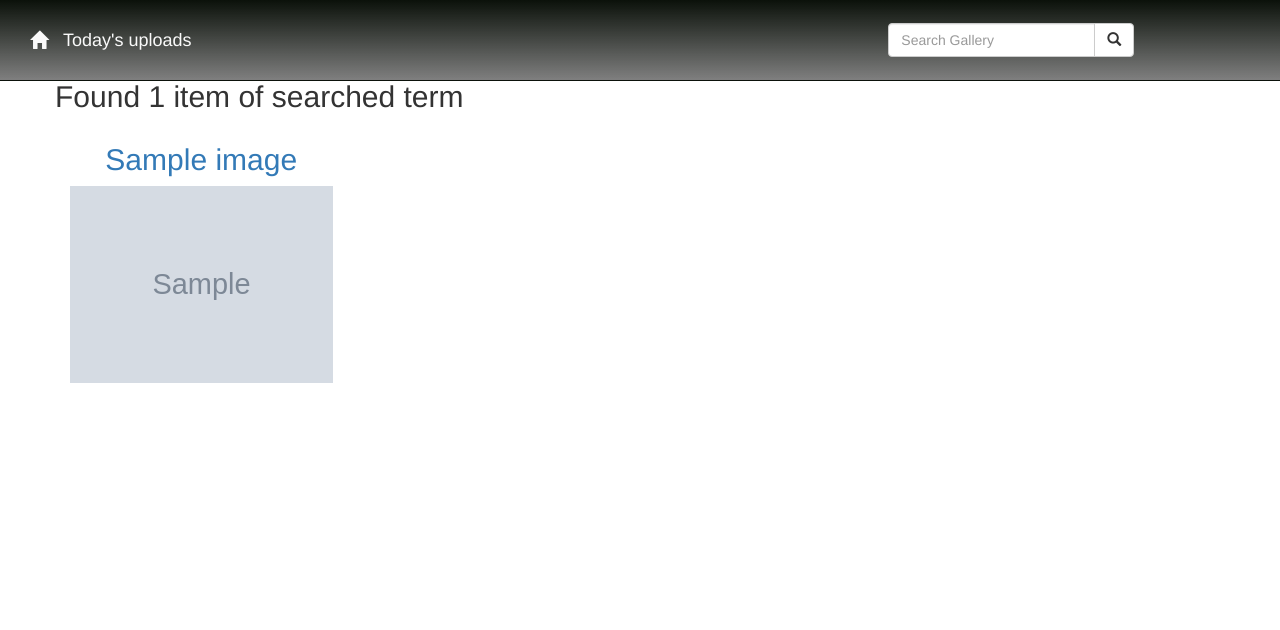
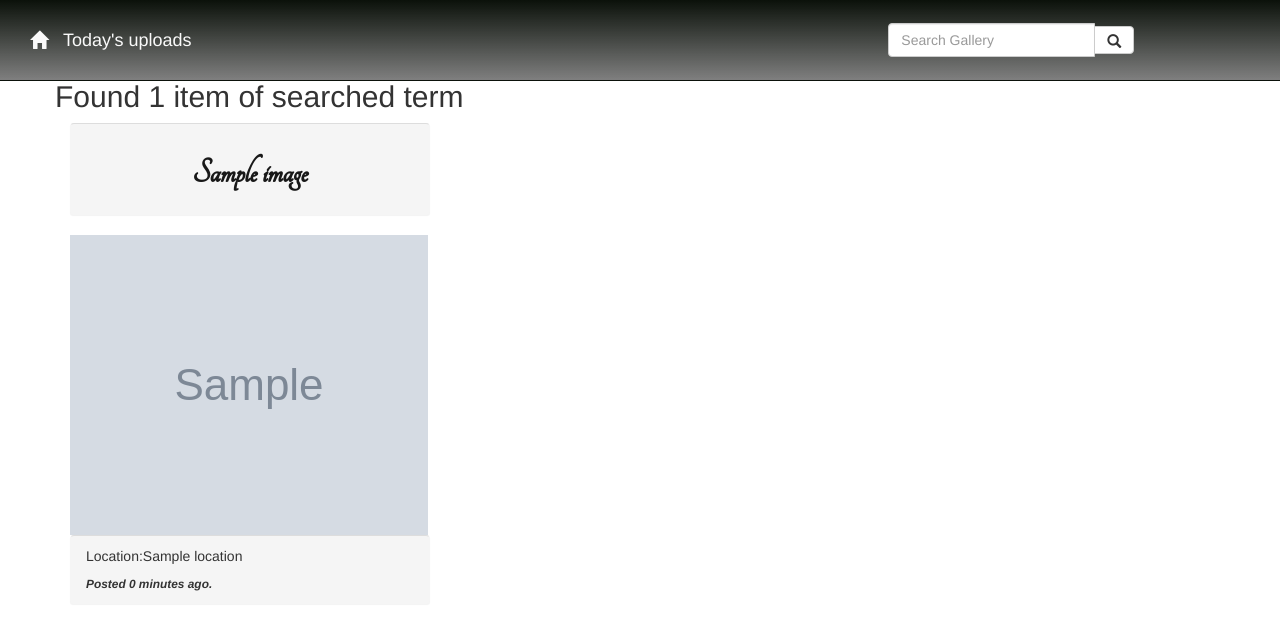
Before and after one commit to Jeffmusa/Post-Home, a Django app: template gallery/templates/posts/search.html in a window 1280 px wide. Shown: the top 630 px of the page. Run offline with Django 3.2, Linux system fonts and the light colour scheme; tables that the repository leaves empty hold one stand-in row (values such as "Sample post"); the template is opened without the code that fills it: values that come from a table or form of the project are taken from there, most other values are stand-ins (such as "Sample title", 1, 10 or a date in 2020); grey boxes marked "Sample" are stand-in pictures; some libraries are stand-ins or nearby versions; some web fonts are replaced.

Commit message:
gallery/templates/posts/search.html

```diff
--- a/gallery/templates/posts/search.html
+++ b/gallery/templates/posts/search.html
@@ -1,4 +1,8 @@
+
+<link href="https://fonts.googleapis.com/css?family=Tangerine" rel="stylesheet">
+
 {%extends 'posts/base.html'%}
+
 {% block content %}
 <div class="container">
 
@@ -13,16 +17,30 @@
 
   <div class="row">
 
-  {% if images %}
-    {% for image in images %}
-      <div class="col-sm-6 col-md-3">
+  {% for image in images %}
+  <div class="col-md-4">
 
-         <a href="/image/{{image.id}}"><h2 class="text-center"> {{image.name }} </h2></a>
-          <img src="{{image.image.url}}" class="img-responsive" alt="Image">
+    <div class="card">
+      <div style="text-align:center ; " class="panel panel-secondary panel-footer">
+         <h1 style="font-family: 'Tangerine', cursive; color: rgba(0, 0, 0, .9)"><strong>{{image.name}}</strong></h1>
+
 
       </div>
-    {% endfor %}
-  {% endif %}
+      <a href="/image/{{image.id}}">
+        <img style=" height:300px; width:358px;" src="{{image.image.url}}" class="w3-border w3-padding" alt="Image">
+
+      </a>
+      <div class="panel panel-secondary panel-footer">
+        <P>Location:{{image.location}}</P>
+        <small> <em> <strong> Posted {{image.pub_date|timesince}} ago.</strong></em></small>
+      </div>
+    </div>
+  </div>
+
+
+
+  {% endfor %}
+
   </div>
 </div>
 {% endblock %}
```
